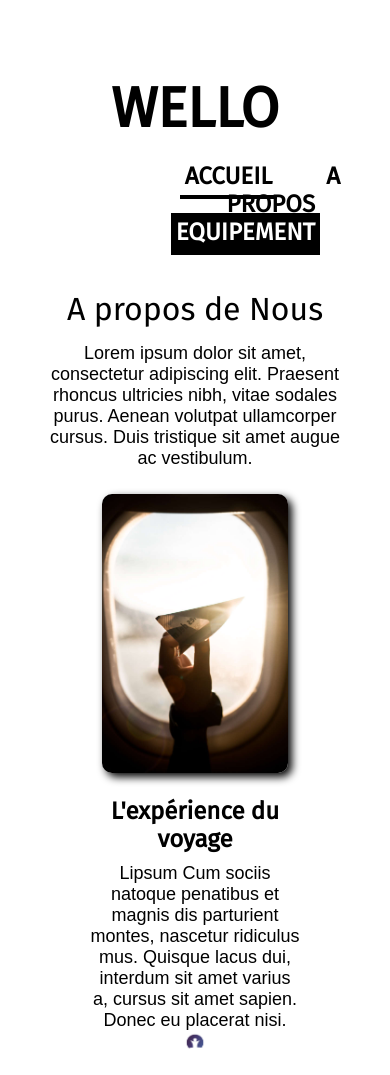
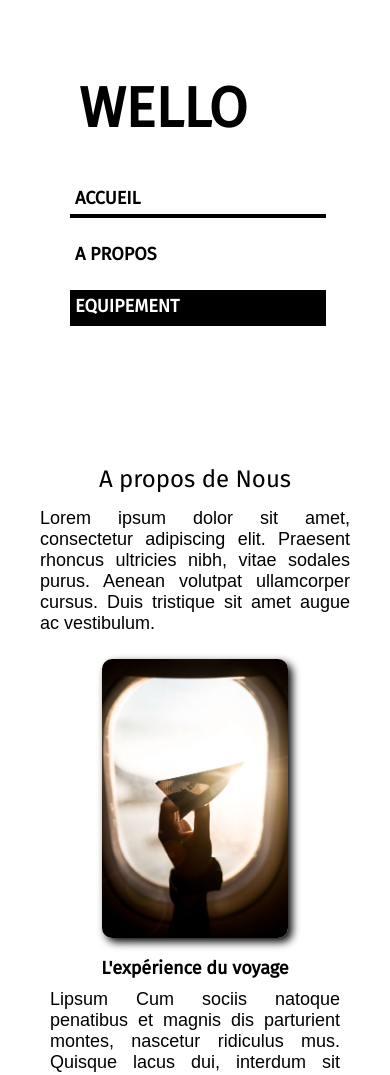
Before and after one commit to jujuck/E-Voyage, a plain HTML site: page aboutUs.html in a window 390 px wide. Shown: the top 1075 px of the page. Drawn offline with Linux system fonts and the light colour scheme.

Commit message:
mise en forme responsive

```diff
--- a/aboutUs.html
+++ b/aboutUs.html
@@ -21,9 +21,7 @@
                 <div class="accueil-titre col-2">
                     <h1>WELLO</h1>
                 </div>
-                <div class="accueil-mort col-3">
-                </div>
-                <div class="accueil-menu col-3">
+                <div class="accueil-menu col-6">
                     <h3 class="accueil-btn btn1"><a href="index.html">ACCUEIL</a></h3>
                     <h3 class="accueil-btn btn2"><a href="aboutUs.html">A PROPOS</a></h3>
                     <h3 class="accueil-btn btn3"><a href="equipement.html">EQUIPEMENT</a></h3>
--- a/css/accueil.css
+++ b/css/accueil.css
@@ -6,9 +6,10 @@
 .accueil-image {
     margin-left: auto;
     margin-right: auto;
+    margin-top: 15px;
     text-align: center;
 }
 
-img {
+.img-diapo {
     width: 80%;
 }
--- a/css/grid.css
+++ b/css/grid.css
@@ -1,7 +1,8 @@
+@media all{
     .container {
     display: grid;
     grid-templates-rows: auto;
-    grid-template-columns: repeat(auto-fit, minmax(150px, 1fr));
+    grid-template-columns: repeat(auto-fit, minmax(200px, 1fr));
     grid-auto-flows: dense;
     width: 100%;
     }
@@ -14,26 +15,72 @@
         grid-column-end: span 2;
     }
 
-.col-3 {
-    grid-column-end: span 3;
-}
-
     .col-4 {
         grid-column-end: span 4;
-}
-
-.col-5 {
-    grid-column-end: span 5;
     }
 
     .col-6 {
         grid-column-end: span 6;
     }
 
-.col-7 {
-    grid-column-end: span 7;
-}
-
     .col-8 {
         grid-column-end: span 8;
     }
+}
+
+
+@media all and (max-width: 1000px) {
+    img-diapo {
+        width: 95%;
+    }
+
+    footer {
+        position: relative;
+    }
+}
+
+@media all and (max-width: 600px) {
+    .accueil-btn {
+        display: block;
+        margin-right: 5%;
+        text-align: left;
+    }
+
+    .accueil-header {
+        height: 300px;
+    }
+
+    h3 {
+        font-size: 18px;
+    }
+
+    h2 {
+        font-size: 24px;
+        margin: 15px;
+    }
+
+    p {
+        text-align: justify;
+    }
+
+    .choose-us-item{
+        margin: 5px 0px;
+    }
+
+    .choose-us-title{
+        margin: 5px 0px;
+    }
+
+    .aboutUsImg {
+        width: 25%;
+    }
+
+    label {
+        display: block;
+    }
+
+    .form {
+        width: 120px;
+    }
+
+}
--- a/css/main.css
+++ b/css/main.css
@@ -56,7 +56,7 @@ p {
 }
 
 .accueil-titre {
-    text-align: center;
+    margin-left: 10%;
 }
 
 .accueil-menu {
@@ -73,6 +73,7 @@ p {
     -moz-transition: all 1s;
     -o-transition: all 1s;
 }
+
 
 .btn1 {
     border-bottom: 4px solid black;
```
Also changed, not shown: equipement.html (+1 -3 lines), index.html (+5 -7 lines). Lines whose indentation alone changed are shown as unchanged.
